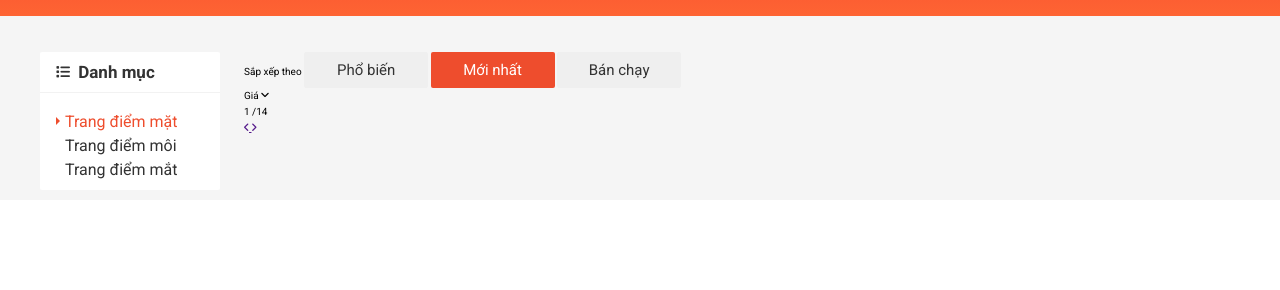
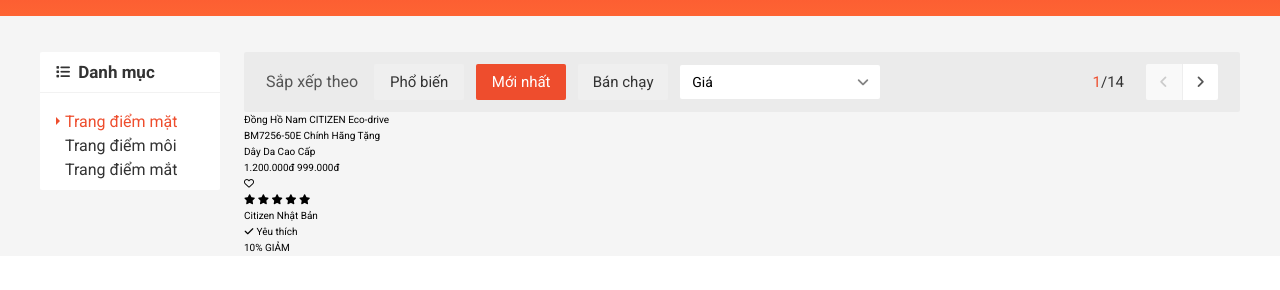
Before and after one commit to phamphuocdong/My-Study-Code, a plain HTML site: page F8/Html&Css/shop/index.html in a window 1280 px wide. Shown: the part 104-394 px from the top of the page. Drawn offline with nearby package versions, Linux system fonts and the light colour scheme.

Commit message:
Web shop: make html base for product

```diff
--- a/F8/Html&Css/shop/assets/css/base.css
+++ b/F8/Html&Css/shop/assets/css/base.css
@@ -140,3 +140,55 @@ html {
   cursor: default;
   background-color: #c3c3c3;
 }
+
+/* Selection */
+.select-input {
+  position: relative;
+  min-width: 200px;
+  height: 34px;
+  padding: 0 12px;
+  border-radius: 2px;
+  background-color: var(--white-color);
+  display: flex;
+  justify-content: space-between;
+  align-items: center;
+}
+
+.select-input__label {
+  font-size: 1.4rem;
+}
+
+.select-input__icon {
+  font-size: 1.4rem;
+  color: rgb(131, 131, 131);
+  position: relative;
+  top: 1px;
+}
+
+.select-input:hover .select-input__list {
+  display: block;
+}
+
+.select-input__list {
+  position: absolute;
+  left: 0;
+  right: 0;
+  top: 25px;
+  border-radius: 2px;
+  background-color: var(--white-color);
+  padding: 8px 16px;
+  list-style: none;
+  display: none;
+}
+
+.select-input__link {
+  font-size: 1.4rem;
+  color: var(--text-color);
+  text-decoration: none;
+  display: block;
+  padding: 4px 0;
+}
+
+.select-input__link:hover {
+  color: var(--primary-color);
+}
--- a/F8/Html&Css/shop/assets/css/main.css
+++ b/F8/Html&Css/shop/assets/css/main.css
@@ -65,7 +65,7 @@
     border-color: transparent transparent var(--white-color) transparent;
     position: absolute;
     right: 5px;
-    top: -23px
+    top: -23px;
 }
 
 .header__navbar-user-menu::after {
@@ -923,3 +923,71 @@ color: var(--primary-color);
 }
 
 /* Home sort + filter */
+.home-filter {
+    display: flex;
+    align-items: center;
+    padding: 12px 22px;
+    border-radius: 2px;
+    background-color: rgba(0, 0, 0, 0.04);
+}
+
+.home-filter__label {
+    font-size: 1.6rem;
+    color: #555555;
+    margin-right: 16px;
+}
+
+.home-filter__btn {
+    min-width: 90px;
+    margin-right: 12px;
+}
+
+.home-filter__page {
+    display: flex;
+    align-items: center;
+    margin-left: auto;
+}
+
+.home-filter__page-num {
+    font-size: 1.5rem;
+    color: var(--text-color);
+    margin-right: 22px;
+}
+
+.home-filter__page-current {
+    color: var(--primary-color);
+}
+
+.home-filter__page-control {
+    border-radius: 2px;
+    overflow: hidden;
+    display: flex;
+    width: 72px;
+    height: 36px;
+}
+
+.home-filter__page-btn {
+    flex: 1;
+    display: flex;
+    background-color: var(--white-color);
+    text-decoration: none;
+}
+
+.home-filter__page-btn--disable {
+    background-color: #f9f9f9;
+    cursor: default;
+}
+
+.home-filter__page-btn--disable .home-filter__page-icon {
+    color: #ccc;
+}
+
+.home-filter__page-btn:first-child {
+    border-right: 1px solid #eee;
+}
+
+.home-filter__page-icon {
+    margin: auto;
+    font-size: 1.4rem;
+    color: #555;
+}
--- a/F8/Html&Css/shop/index.html
+++ b/F8/Html&Css/shop/index.html
@@ -288,28 +288,76 @@
           <div class="grid__column-10">
             <div class="home-filter">
               <span class="home-filter__label">Sắp xếp theo</span>
-              <button class="btn">Phổ biến</button>
-              <button class="btn btn--primary">Mới nhất</button>
-              <button class="btn">Bán chạy</button>
+              <button class="home-filter__btn btn">Phổ biến</button>
+              <button class="home-filter__btn btn btn--primary">Mới nhất</button>
+              <button class="home-filter__btn btn">Bán chạy</button>
 
               <div class="select-input">
                 <span class="select-input__label">Giá</span>
-                <i class="fa-solid fa-angle-down"></i>
+                <i class="select-input__icon fa-solid fa-angle-down"></i>
+                <ul class="select-input__list">
+                  <li class="select-input__item">
+                    <a href="" class="select-input__link">Giá: Thấp đến cao</a>
+                  </li>
+                  <li class="select-input__item">
+                    <a href="" class="select-input__link">Giá Cao đến thấp</a>
+                  </li>
+                </ul>
               </div>
 
               <div class="home-filter__page">
                 <span class="home-filter__page-num">
-                  <span class="home-filter__page-current">1</span>
-                  /14
+                  <span class="home-filter__page-current">1</span>/14
                 </span>
 
                 <div class="home-filter__page-control">
-                  <a href="" class="home-filter__page-btn">
-                    <i class="fa-solid fa-angle-left"></i>
+                  <a href="" class="home-filter__page-btn home-filter__page-btn--disable">
+                    <i class="home-filter__page-icon fa-solid fa-angle-left"></i>
                   </a>
                   <a href="" class="home-filter__page-btn">
-                    <i class="fa-solid fa-angle-right"></i>
+                    <i class="home-filter__page-icon fa-solid fa-angle-right"></i>
                   </a>
+                </div>
+              </div>
+            </div>
+
+            <div class="home-product">
+              <div class="grid__row">
+                <div class="grid__column-2">
+                  <div class="home-product-item">
+                    <div class="home-product-item__img" style="background-image: url(https://cf.shopee.vn/file/c5bb54bab770cec5f0835fc3f679bebd);"></div>
+                    <div class="home-product-item__name">Đồng Hồ Nam CITIZEN Eco-drive BM7256-50E Chính Hãng Tặng Dây Da Cao Cấp</div>
+                    <div class="home-product-item__price">
+                      <span class="home-product-item__price-old">1.200.000đ</span>
+                      <span class="home-product-item__price-current">999.000đ</span>
+                    </div>
+                    <div class="home-product-item__action">
+                      <span class="home-product-item__like">
+                        <i class="fa-regular fa-heart"></i>
+                        <!-- <i class="fa-solid fa-heart"></i> -->
+                      </span>
+                      <div class="home-product-item__rating">
+                        <i class="fa-solid fa-star"></i>
+                        <i class="fa-solid fa-star"></i>
+                        <i class="fa-solid fa-star"></i>
+                        <i class="fa-solid fa-star"></i>
+                        <i class="fa-solid fa-star"></i>
+                      </div>
+                    </div>
+                    <div class="home-product-item__origin">
+                      <span class="home-product-item__brand">Citizen</span>
+                      <span class="home-product-item__origin-name">Nhật Bản</span>
+                    </div>
+                    <div class="home-product-item__favourite">
+                      <i class="fa-solid fa-check"></i>
+                      Yêu thích
+                    </div>
+                    <div class="home-product-item__sale-off">
+
+                      <span class="home-product-item__sale-off-percent">10%</span>
+                      <span class="home-product-item__sale-off-label">GIẢM</span>
+                    </div>
+                  </div>
                 </div>
               </div>
             </div>
```
